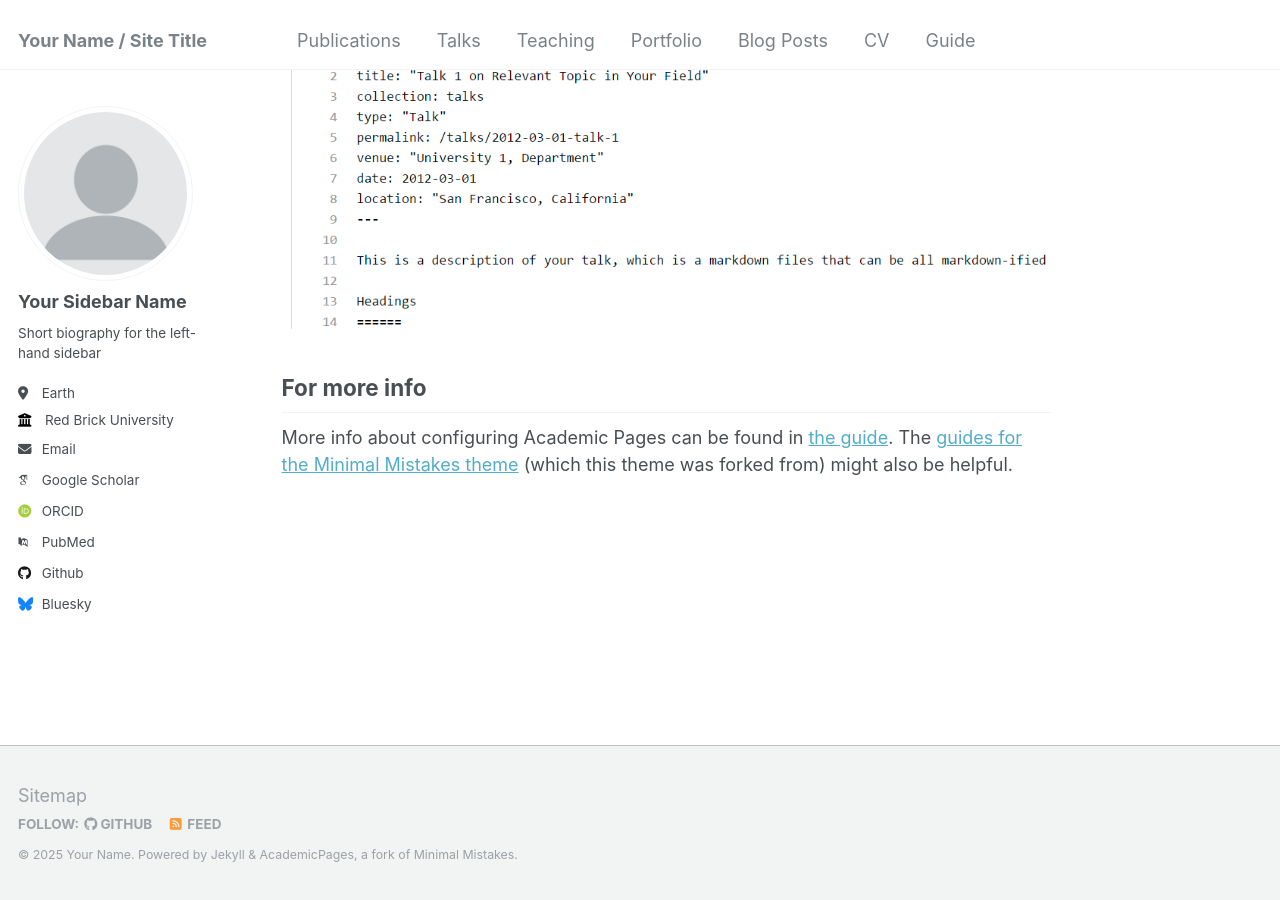
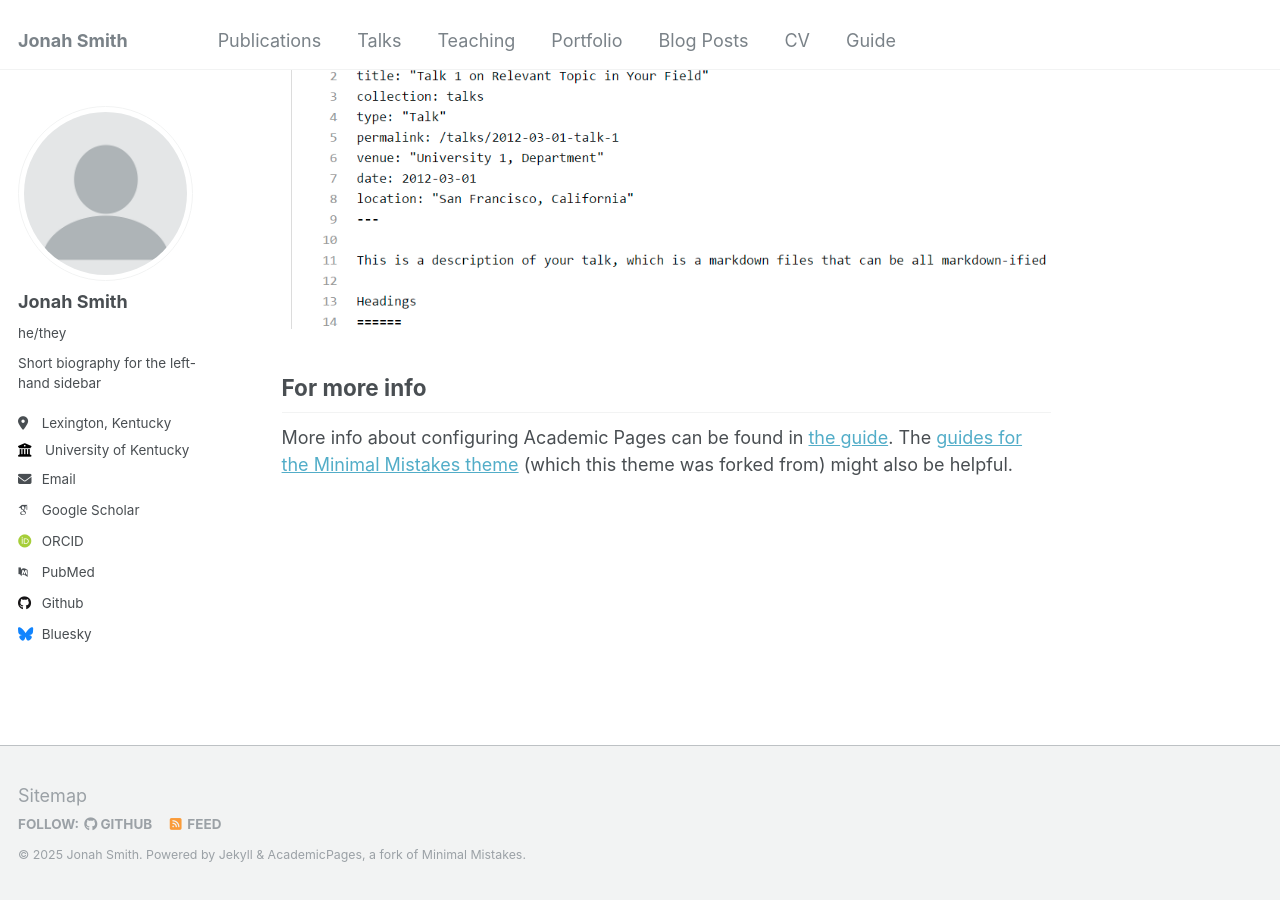
Before and after one commit to jonahksmith/jonahksmith.github.io, a Jekyll site: the page built from _pages/about.md, in a window 1280 px wide and 900 px high, scrolled down 2660 px. Built offline with Jekyll 4.4.1, drawn with Linux system fonts in a browser that asks for light colours; some web fonts are replaced.

Commit message:
Customizes webpage initially

```diff
--- a/_config.yml
+++ b/_config.yml
@@ -8,11 +8,11 @@
 
 # Basic Site Settings
 locale                   : "en-US"
-title                    : "Your Name / Site Title"
+title                    : "Jonah Smith"
 title_separator          : "-"
-name                     : &name "Your Name"
-description              : &description "personal description"
-url                      : https://academicpages.github.io # the base hostname & protocol for your site e.g. "https://mmistakes.github.io"
+name                     : &name "Jonah Smith"
+description              : &description "M.S. Statistics Student at the University of Kentucky"
+url                      : https://jonahksmith.github.io # the base hostname & protocol for your site e.g. "https://mmistakes.github.io"
 baseurl                  : "" # the subpath of your site, e.g. "/blog"
 repository               : "academicpages/academicpages.github.io"
 
@@ -22,13 +22,13 @@ repository               : "academicpages/academicpages.github.io"
 author:
   # Biographic information
   avatar           : "profile.png"
-  name             : "Your Sidebar Name"
-  pronouns         : # example: "she/her"
+  name             : "Jonah Smith"
+  pronouns         : "he/they"
   bio              : "Short biography for the left-hand sidebar"
-  location         : "Earth"
-  employer         : "Red Brick University"
+  location         : "Lexington, Kentucky"
+  employer         : "University of Kentucky"
   uri              : # URL
-  email            : "none@example.org"
+  email            : "jonahksmith@gmail.com"
 
   # Academic websites
   arxiv            : # URL - Update with the correct link to your profile
```
